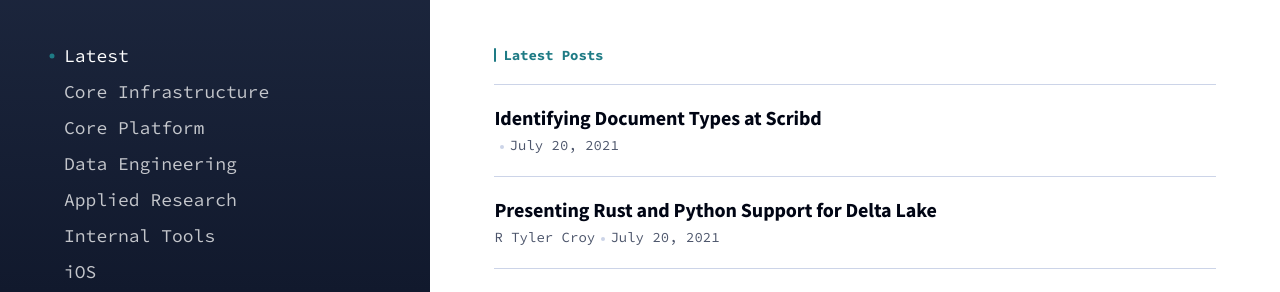
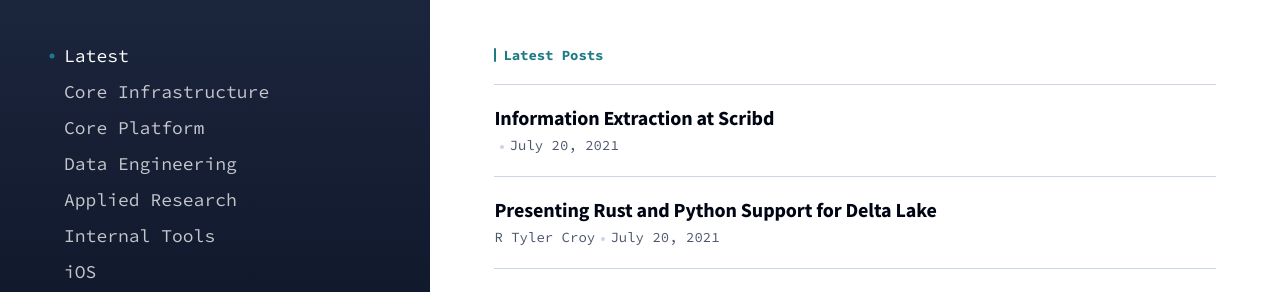
Before and after one commit to scribd/scribd.github.io, a Jekyll site: the page built from blog/index.html, in a window 1280 px wide. Shown: the part 452-744 px from the top of the page. Built offline with Jekyll 4.4.1, drawn with Linux system fonts in a browser that asks for light colours; the list of posts is cut into pages by our own code.

Commit message:
Update 2021-07-20-information-extraction-at-scribd.md

```diff
--- a/_posts/2021-07-20-information-extraction-at-scribd.md
+++ b/_posts/2021-07-20-information-extraction-at-scribd.md
@@ -1,6 +1,6 @@
 ---
 layout: post
-title: "Identifying Document Types at Scribd"
+title: "Information Extraction at Scribd"
 tags:
 - machinelearning
 - data
```
